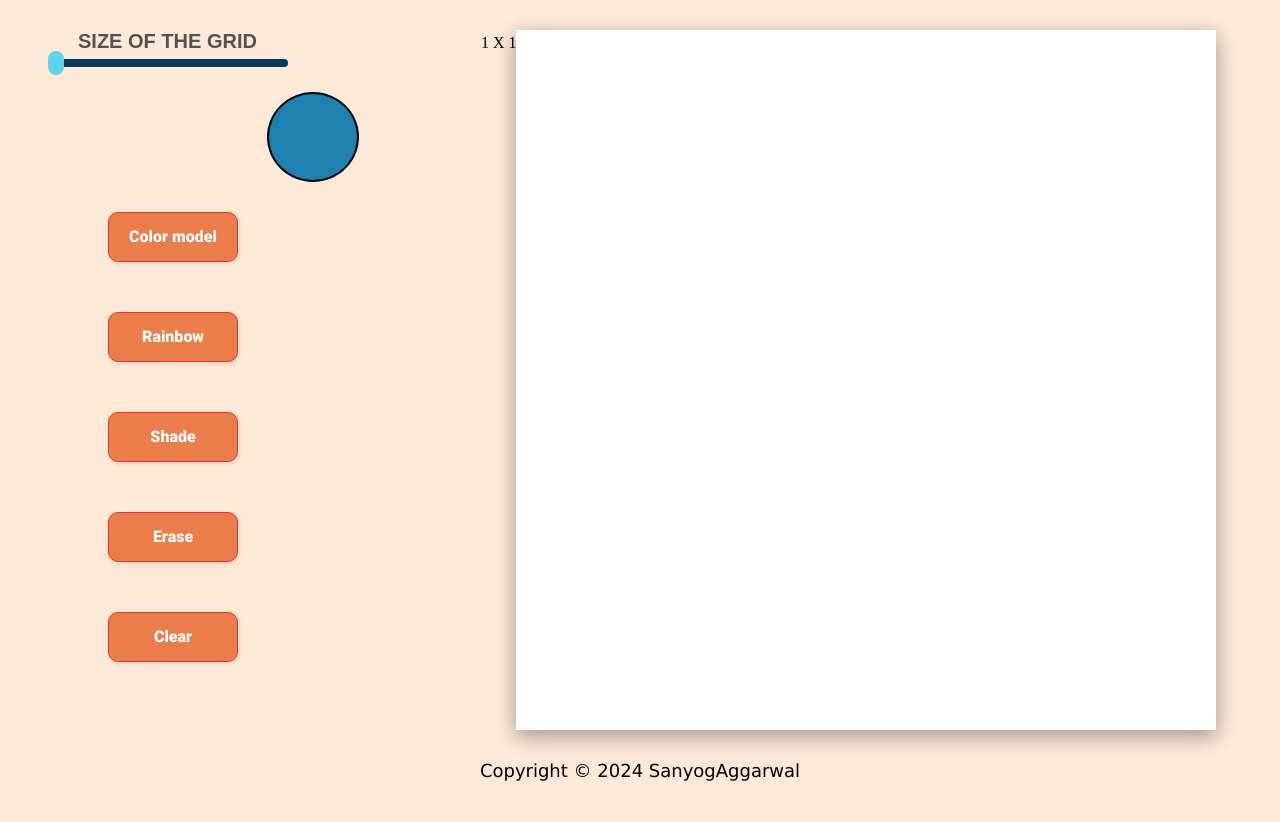
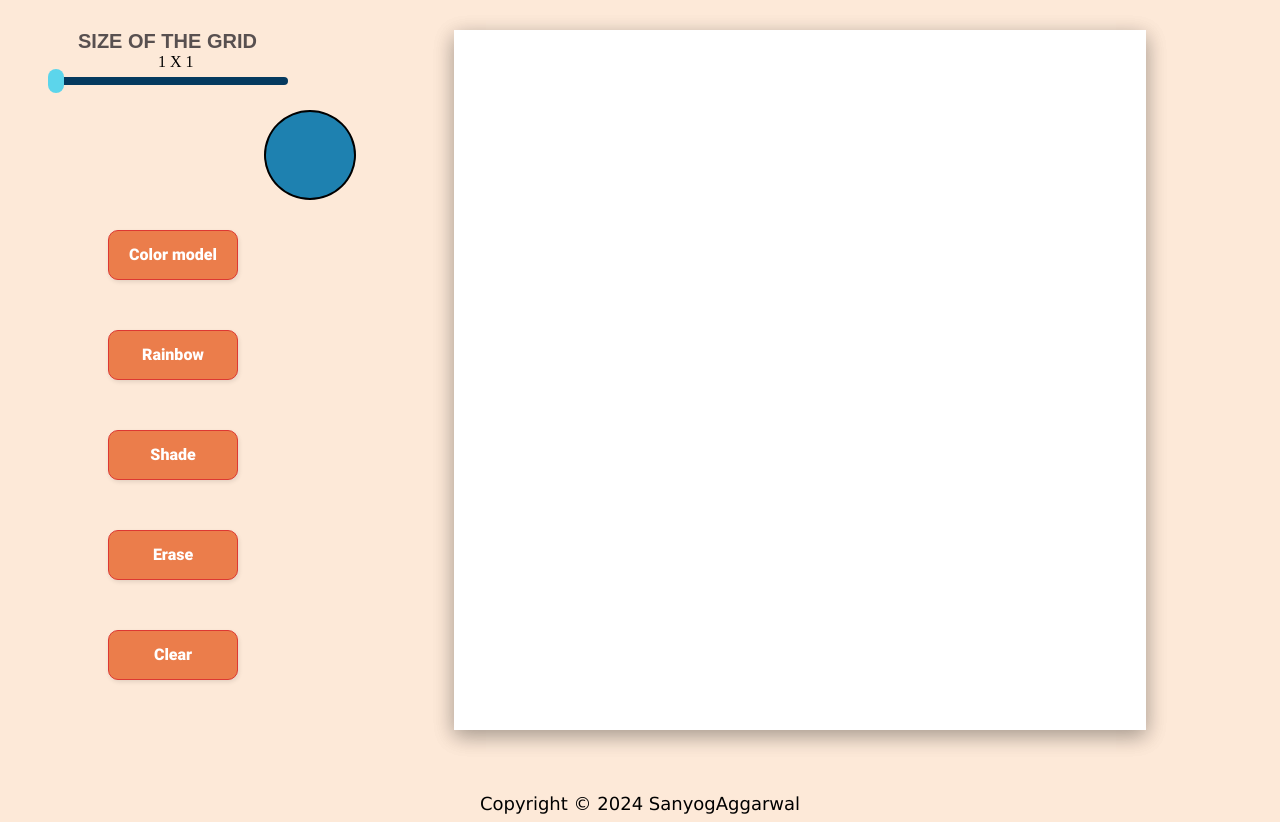
Before and after one commit to SanyogAggarwal/Etch-a-Sketch, a plain HTML site: page index.html in a window 1280 px wide. Shown: the part 95-917 px from the top of the page. Before the commit the page ends 884 px from the top, so only its background shows below. Drawn offline with Linux system fonts and the light colour scheme.

Commit message:
make it a bit responsive for wider screen

```diff
--- a/style.css
+++ b/style.css
@@ -62,8 +62,8 @@ button:active {
     display: flex;
     flex-wrap: wrap;
     background-color: rgb(255, 255, 255);
-    margin: 0px 50px 30px 0px;
     box-shadow: 0 6px 20px 0 rgba(0,0,0,0.2), 0 6px 20px 0 rgba(0,0,0,0.19);
+    margin: 0% 10% 5% 10%;
 }
 
 .Newdiv {
@@ -139,7 +139,9 @@ input[type="range"]::-webkit-slider-thumb {
     width: 100px;
     height: 100px;
     border: none;
-    margin: 0px 100px 0px 115px;
+    /* margin: 0px 100px 0px 115px; */
+    margin-left:35% ;
+    /* margin-right: 5%; */
 }
 
 #mycolor::-webkit-color-swatch{
```
Also changed, not shown: index.html (+1 -0 lines).
